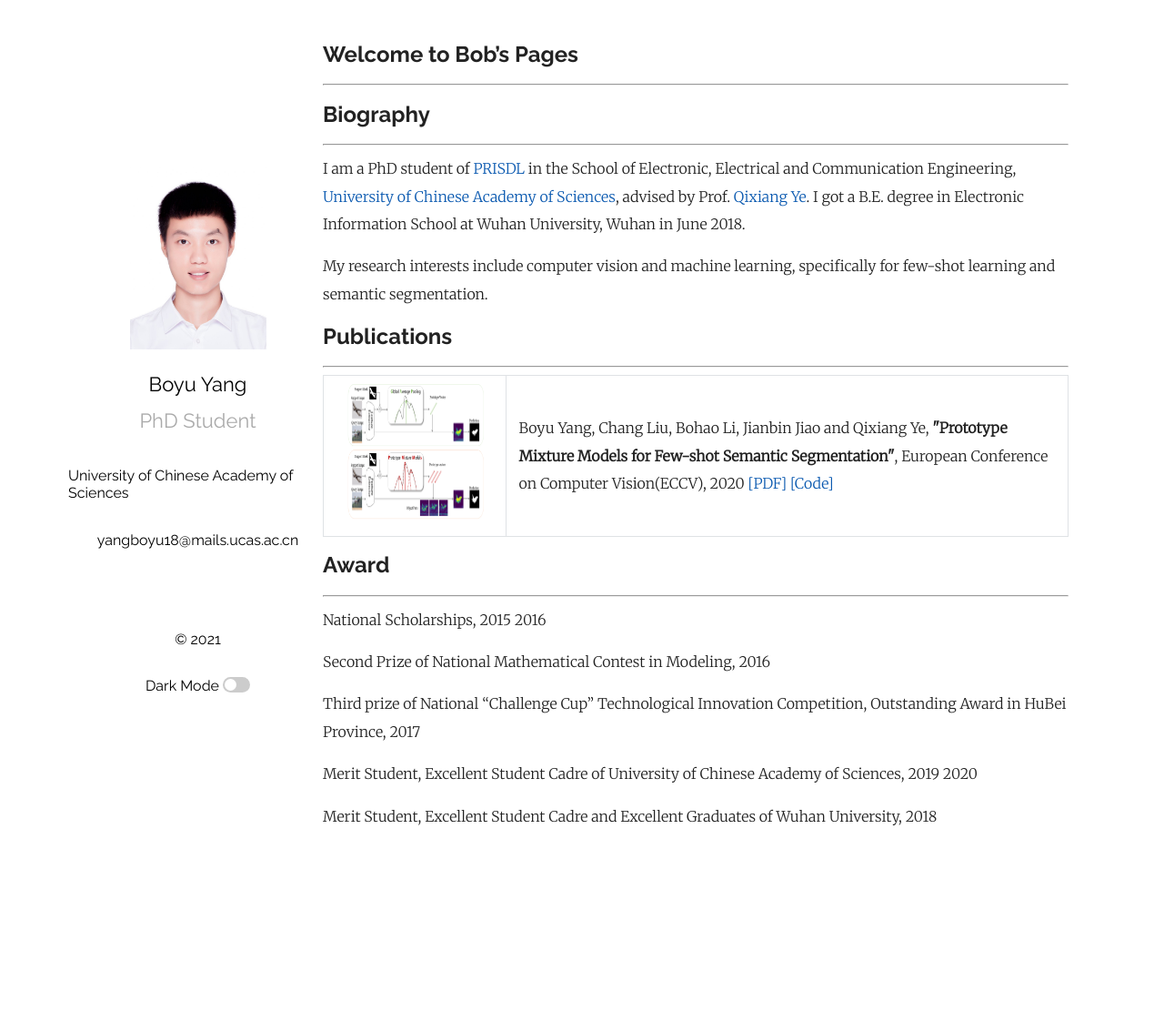
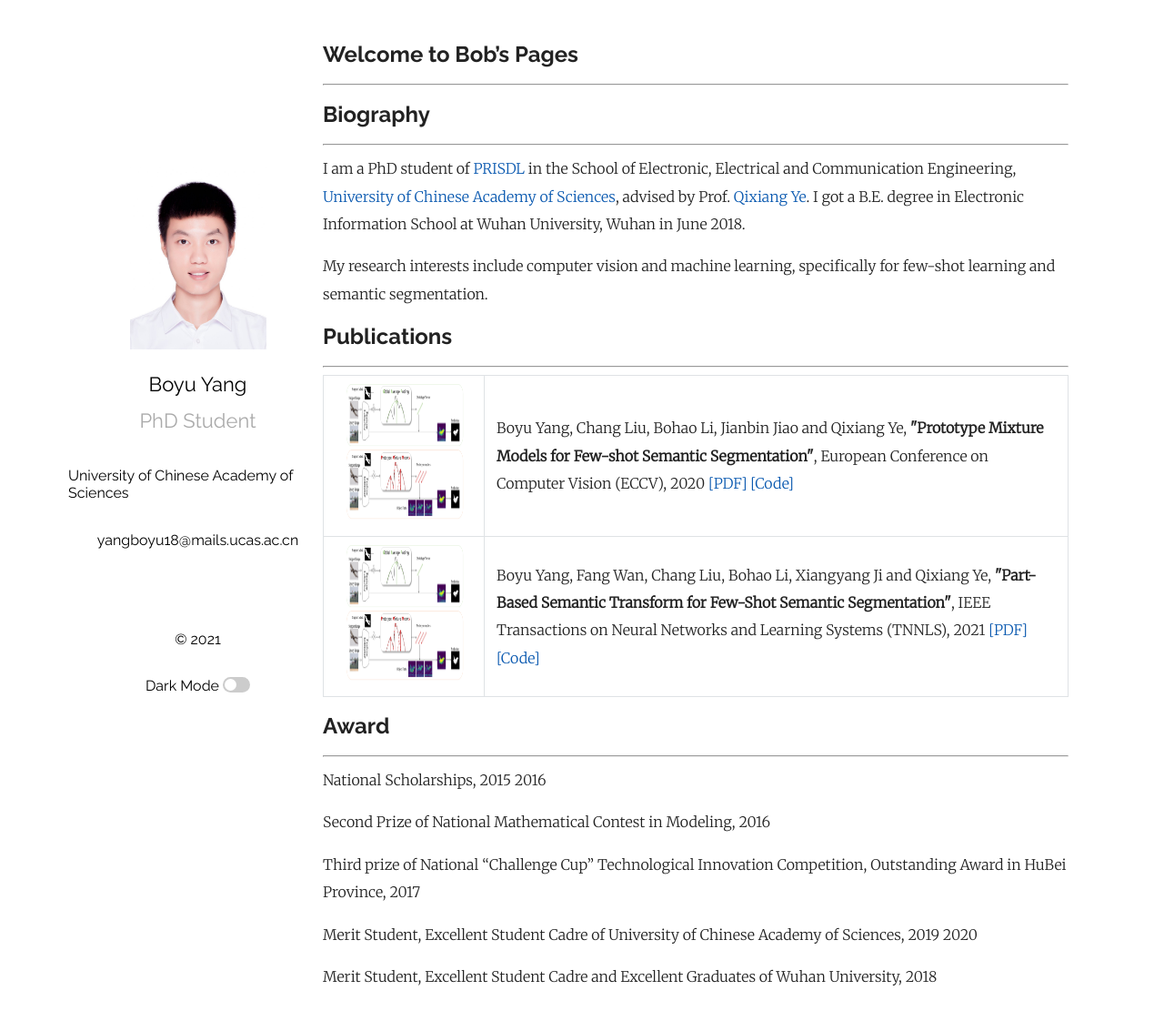
Before and after one commit to Yang-Bob/Yang-Bob.github.io, a Jekyll site: the page built from index.md, in a window 1280 px wide and 1133 px high. Shown: the top 1122 px of the window at 91% size. Built offline with Jekyll 4.4.1, drawn with Linux system fonts in a browser that asks for light colours; some web fonts are replaced; our own code applies the rules of GitHub Pages for plain Markdown files; a script that is not in the unit is left out; comment, search, counter and statistics services are not loaded.

Commit message:
Update index.md

```diff
--- a/index.md
+++ b/index.md
@@ -14,7 +14,13 @@ My research interests include computer vision and machine learning, specifically
 <td><img src="/PMMs.png"  height="150" width="500"></td>
 <td>Boyu Yang, Chang Liu, Bohao Li, Jianbin Jiao and Qixiang Ye,
 <b>"Prototype Mixture Models for Few-shot Semantic Segmentation"</b>,
-European Conference on Computer Vision(ECCV), 2020 <a href="https://arxiv.org/pdf/2008.03898.pdf">[PDF]</a> <a href="https://github.com/Yang-Bob/PMMs">[Code]</a> </td>
+European Conference on Computer Vision (ECCV), 2020 <a href="https://arxiv.org/pdf/2008.03898.pdf">[PDF]</a> <a href="https://github.com/Yang-Bob/PMMs">[Code]</a> </td>
+</tr>
+<tr>
+<td><img src="/PMMs.png"  height="150" width="500"></td>
+<td>Boyu Yang, Fang Wan, Chang Liu, Bohao Li, Xiangyang Ji and Qixiang Ye,
+<b>"Part-Based Semantic Transform for Few-Shot Semantic Segmentation"</b>,
+IEEE Transactions on Neural Networks and Learning Systems (TNNLS), 2021 <a href="https://arxiv.org/pdf/2008.03898.pdf">[PDF]</a> <a href="https://github.com/Yang-Bob/PST">[Code]</a> </td>
 </tr>
 </table>
 
```
